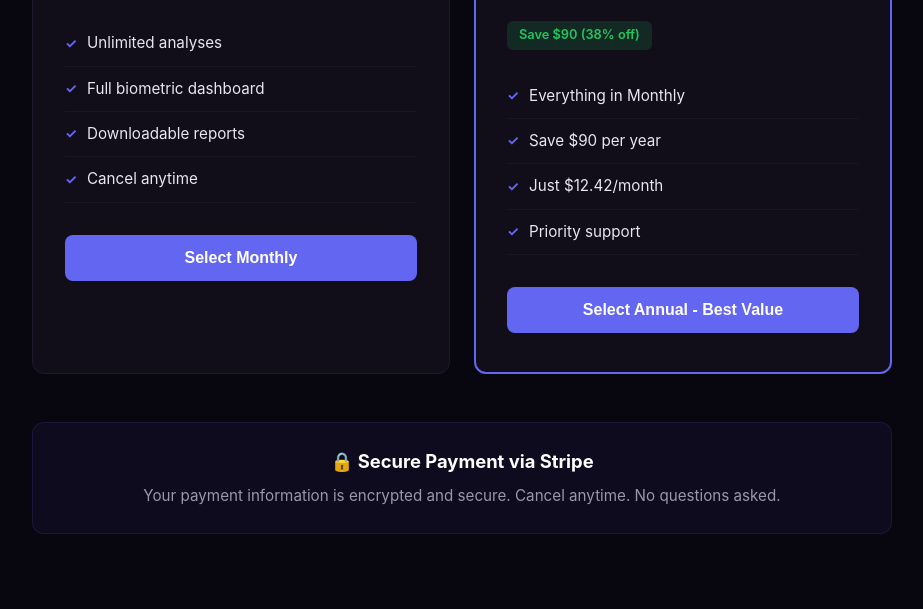
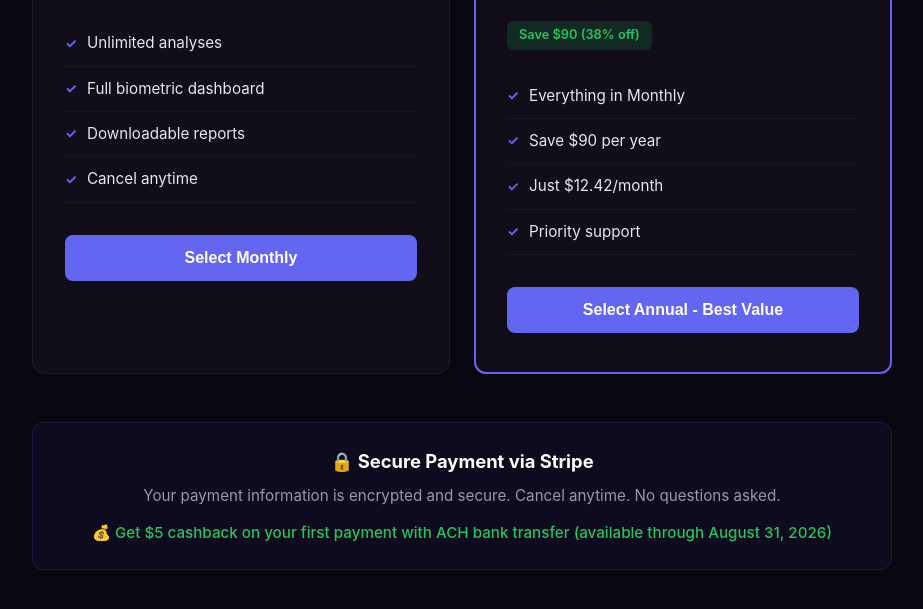
Before and after one commit to Equitymind/GutCheck, a website: page upgrade.html in a window 1280 px wide. Shown: the part 461-1070 px from the top of the page, without its empty margins (178-1101 px from the left). Drawn offline with Linux system fonts and the light colour scheme.

Commit message:
Add Stripe ACH $5 cashback offer to upgrade page (valid through Aug 31)

```diff
--- a/upgrade.html
+++ b/upgrade.html
@@ -276,6 +276,7 @@
     <div class="guarantee">
       <h3>🔒 Secure Payment via Stripe</h3>
       <p>Your payment information is encrypted and secure. Cancel anytime. No questions asked.</p>
+      <p style="margin-top: 12px; color: var(--green); font-weight: 500;">💰 Get $5 cashback on your first payment with ACH bank transfer (available through August 31, 2026)</p>
     </div>
 
     <p id="error-message"></p>
```
